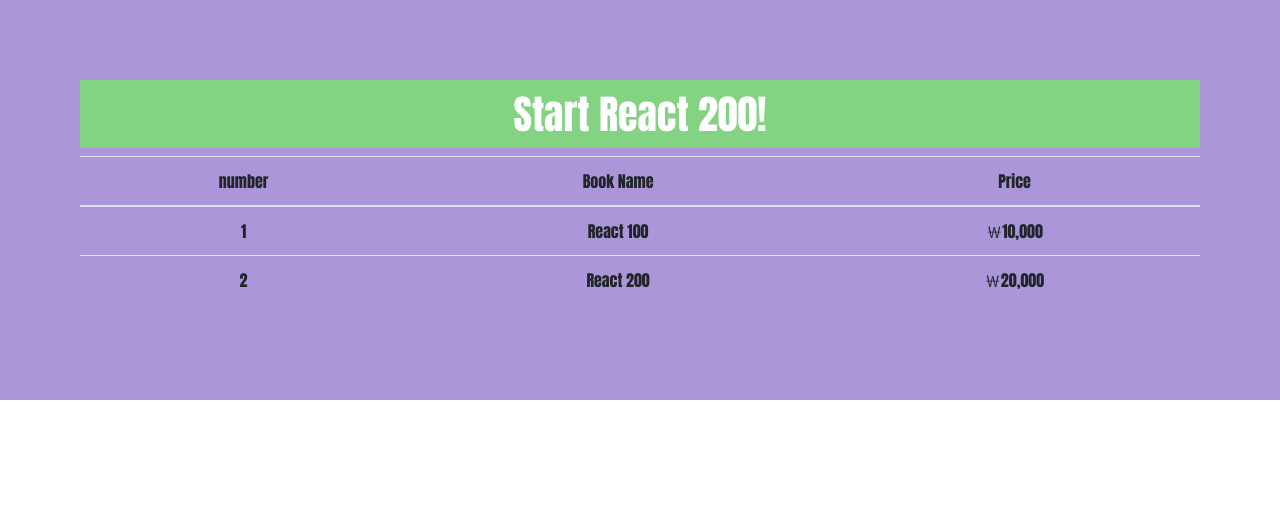
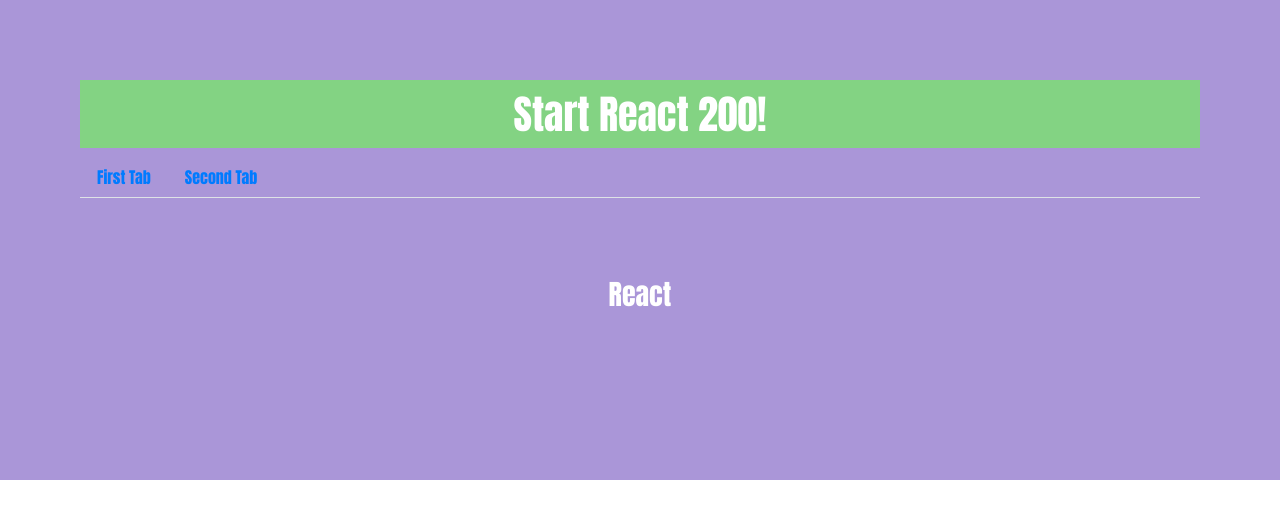
Before and after one commit to my-choe/react200, a React (Create React App) app: page / in a window 1280 px wide. Shown: the top 518 px of the page. Built offline with nearby package versions, Linux system fonts and the light colour scheme.

Commit message:
055 reactstrap Tab 사용하기

```diff
--- a/src/App.js
+++ b/src/App.js
@@ -1,13 +1,13 @@
 import React from 'react';
 import './App.css';
-import ReactstrapTable from './R054_ReactstrapTable';
+import ReactstrapTab from './R055_ReactstrapTab';
 import 'bootstrap/dist/css/bootstrap.css';
 
 function App() {
   return (
     <div>
       <h1>Start React 200!</h1>
-      <ReactstrapTable/>
+      <ReactstrapTab/>
     </div>
   );
 }
--- /dev/null
+++ b/src/R055_ReactstrapTab.js
@@ -0,0 +1,44 @@
+import React, { Component } from 'react';
+import { TabContent, TabPane, Nav, NavItem, NavLink } from 'reactstrap';
+/**
+ * Tab패키지 : 사용자 동작에 따라 특정 영역에 다른 내용을 표시할 때 사용.
+ * 클릭 이벤트에 따라 원하는 영역을 표시해야 할 경우, 간편하게 사용할 수 있다.
+ *
+ * 네비게이션 메뉴클릭 시 toggle 함수 호출하는데, 파라미터로 표시할 tab 영역의 tabid값을 넘긴다.
+ * 파라미터로 넘어온 값(tabnum)이 현재 tabid의 상태(Tabstate)값과 다르다면, 변경된 값으로 상태(Tabstate)값을 수정한다.
+ * 변경된 상태값을 <TabContent> 태그의 activeTab 속성에 할당한다.
+ * 이때 할당된 값과 <TabPane> 태그의 tabid값을 비교해 일치하는 <TabPane> 태그 영역을 표시한다.
+ */
+
+class R055_ReactstrapTab extends Component {
+    constructor(props){
+        super(props);
+        this.state = { TabState:'React'}
+    }
+
+    toggle = (tabnum) => {
+        if(this.state.TabState !== tabnum)
+            this.setState({TabState:tabnum});
+    }
+
+    render() {
+        return (
+            <>
+                <Nav tabs>
+                    <NavItem>
+                        <NavLink onClick={() => {this.toggle('React');} }>First Tab</NavLink>
+                    </NavItem>
+                    <NavItem>
+                        <NavLink onClick={() => {this.toggle('200');} }>Second Tab</NavLink>
+                    </NavItem>
+                </Nav>
+                <TabContent activeTab={this.state.TabState}>
+                    <TabPane tabId="React"><h3>React</h3></TabPane>
+                    <TabPane tabId="200"><h3>200</h3></TabPane>
+                </TabContent>
+            </>
+        )
+    }
+}
+
+export default R055_ReactstrapTab;
```
